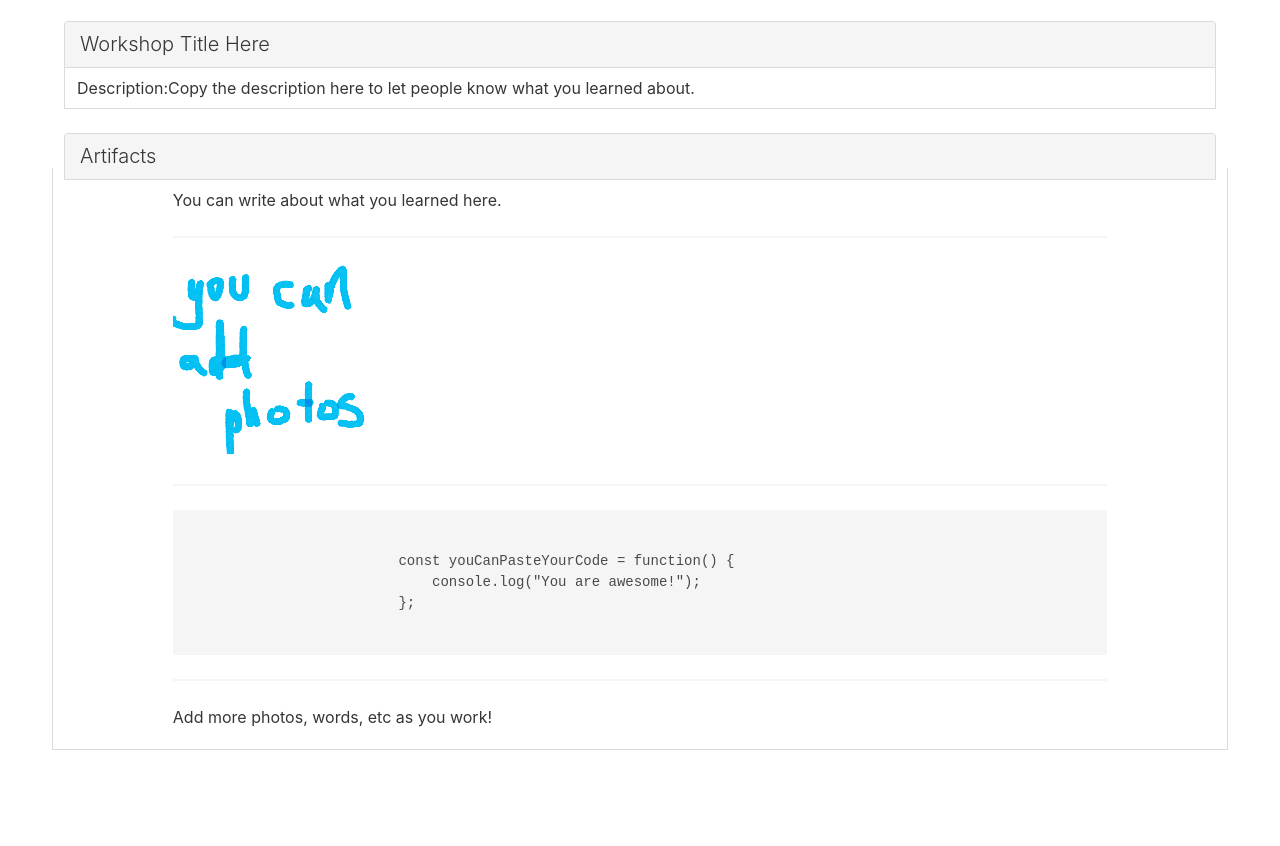
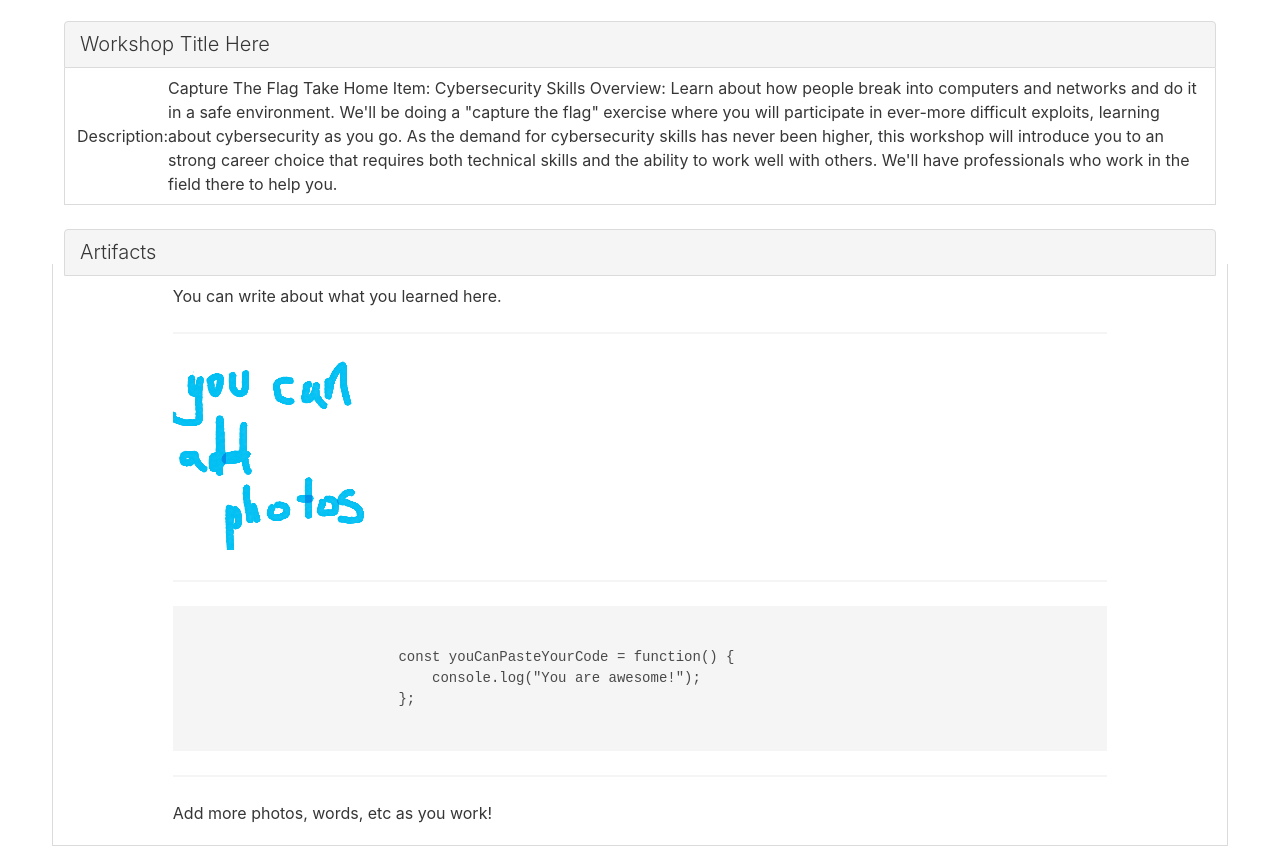
Before and after one commit to AvaSWard/AvaSWard.github.io, a plain HTML site: page chicktech-2018-2019/kickoff/index.html in a window 1280 px wide. Shown: the part 103-949 px from the top of the page. Before the commit the page ends 853 px from the top, so only its background shows below. Drawn offline with nearby package versions, Linux system fonts and the light colour scheme; a script that the page names is missing.

Commit message:
Update index.html

```diff
--- a/chicktech-2018-2019/kickoff/index.html
+++ b/chicktech-2018-2019/kickoff/index.html
@@ -25,7 +25,9 @@
             <h1 class="panel-heading">Workshop Title Here</h1>
             <div class="panel-block">
                 <h3>Description: </h3>
-                <p>Copy the description here to let people know what you learned about.</p>
+                <p>Capture The Flag
+Take Home Item: 	Cybersecurity Skills
+Overview:                	Learn about how people break into computers and networks and do it in a safe environment. We'll be doing a "capture the flag" exercise where you will participate in ever-more difficult exploits, learning about cybersecurity as you go. As the demand for cybersecurity skills has never been higher, this workshop will introduce you to an strong career choice that requires both technical skills and the ability to work well with others. We'll have professionals who work in the field there to help you.</p>
             </div>
         </section>
         <section class="panel">
```
